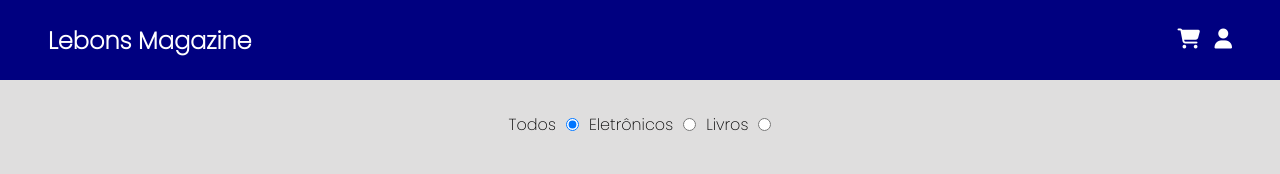
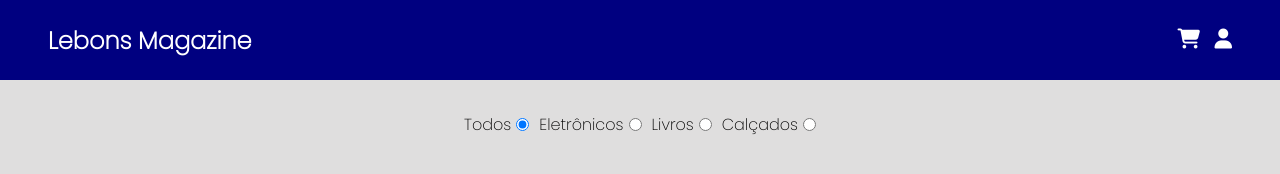
Before and after one commit to Erickmarlon006/Lebons-Magazine, a plain HTML site: page index.html in a window 1280 px wide. Drawn offline with Linux system fonts and the light colour scheme; files that its build step writes are made by us from their sources; no server answers.

Commit message:
Ajustes em referências a outros arquivos.

```diff
--- a/index.html
+++ b/index.html
@@ -5,7 +5,7 @@
     <meta charset="UTF-8">
     <meta name="viewport" content="width=device-width, initial-scale=1.0">
     <meta http-equiv="X-UA-Compatible" content="IE-edge">
-    <link rel="stylesheet" href="./style.css">
+    <link rel="stylesheet" href="initial-page/style.css">
     <link rel="stylesheet" href="https://cdnjs.cloudflare.com/ajax/libs/font-awesome/6.4.2/css/all.min.css"
         integrity="sha512-z3gLpd7yknf1YoNbCzqRKc4qyor8gaKU1qmn+CShxbuBusANI9QpRohGBreCFkKxLhei6S9CQXFEbbKuqLg0DA=="
         crossorigin="anonymous" referrerpolicy="no-referrer" />
@@ -33,23 +33,34 @@
         </div>
         <div class="icons">
             <button id="cartBtn"><i id="cart-icon" class="fa-solid fa-cart-shopping"></i></button>
-            <a href="/orders.html"><button id="accountBtn"><i id="account-icon" class="fa-solid fa-user"></i></button></a>
+            <a href="/orders.html"><button id="accountBtn"><i id="account-icon"
+                        class="fa-solid fa-user"></i></button></a>
         </div>
     </header>
     <main>
         <section id="filters">
+            <div>
                 <label for="show-all">Todos</label>
                 <input id="show-all" name="filter" type="radio" checked>
+            </div>
+            <div>
                 <label for="show-eletronics">Eletrônicos</label>
                 <input id="show-eletronics" name="filter" type="radio">
+            </div>
+            <div>
                 <label for="show-books">Livros</label>
                 <input id="show-books" name="filter" type="radio">
+            </div>
+            <div>
+                <label for="show-shoes">Calçados</label>
+                <input id="show-shoes" name="filter" type="radio">
+            </div>
         </section>
         <section class="items-collection">
         </section>
     </main>
     <footer></footer>
-    <script type="module" src="./index.js"></script>
+    <script type="module" src="initial-page/index.js"></script>
 </body>
 
 </html>
```
Lines whose indentation alone changed are shown as unchanged.
